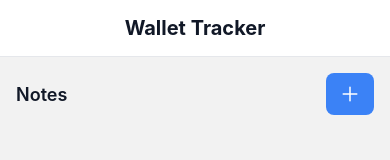
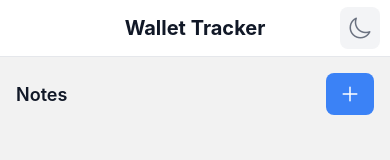
Before and after one commit to El-Yankee/wallet-tracker-app, a React Native app: screen /Notes in a window 390 px wide. Shown: the top 160 px of the page. Built offline with nearby package versions, Linux system fonts and the light colour scheme.

Commit message:
change dark mode button location to header

```diff
--- a/src/Components/AppHeader.tsx
+++ b/src/Components/AppHeader.tsx
@@ -2,6 +2,7 @@ import type React from "react";
 import { View, Text } from "react-native";
 import { useAppContext } from "../Context/AppContext";
 import { styles, darkStyles } from "../Styles/AppStyles";
+import { DarkModeToggle } from "./DarkModeToggle";
 
 export const AppHeader: React.FC = () => {
   const { isDarkMode } = useAppContext();
@@ -10,6 +11,7 @@ export const AppHeader: React.FC = () => {
   return (
     <View style={currentStyles.appHeader}>
       <Text style={currentStyles.appTitle}>Wallet Tracker</Text>
+      <DarkModeToggle />
     </View>
   );
 };
--- a/src/Screens/TotalsScreen.tsx
+++ b/src/Screens/TotalsScreen.tsx
@@ -5,7 +5,6 @@ import { useState } from "react";
 import { ScrollView, View, Text, TouchableOpacity, Alert } from "react-native";
 import { Ionicons } from "@expo/vector-icons";
 import { useAppContext } from "../Context/AppContext";
-import { DarkModeToggle } from "../Components/DarkModeToggle";
 import { TotalModal } from "../Components/Modals/TotalModal";
 import type { Total } from "../Types";
 import { formatCurrency } from "../Utils/helpers";
@@ -46,7 +45,6 @@ export const TotalsScreen: React.FC = () => {
         <View style={currentStyles.header}>
           <Text style={currentStyles.headerTitle}>Money Totals</Text>
           <View style={currentStyles.headerActions}>
-            <DarkModeToggle />
             <TouchableOpacity
               onPress={openAddModal}
               style={currentStyles.addButton}
--- a/src/Styles/AppStyles.ts
+++ b/src/Styles/AppStyles.ts
@@ -19,6 +19,9 @@ export const styles = StyleSheet.create({
     shadowOpacity: 0.1,
     shadowRadius: 4,
     elevation: 3,
+    flexDirection: "row",
+    justifyContent: "center",
+    alignItems: "center",
   },
   appTitle: {
     fontSize: 20,
@@ -53,6 +56,8 @@ export const styles = StyleSheet.create({
     padding: 8,
     borderRadius: 8,
     backgroundColor: "#f3f4f6",
+    right: 10,
+    position: "absolute",
   },
   addButton: {
     backgroundColor: "#3b82f6",
```
